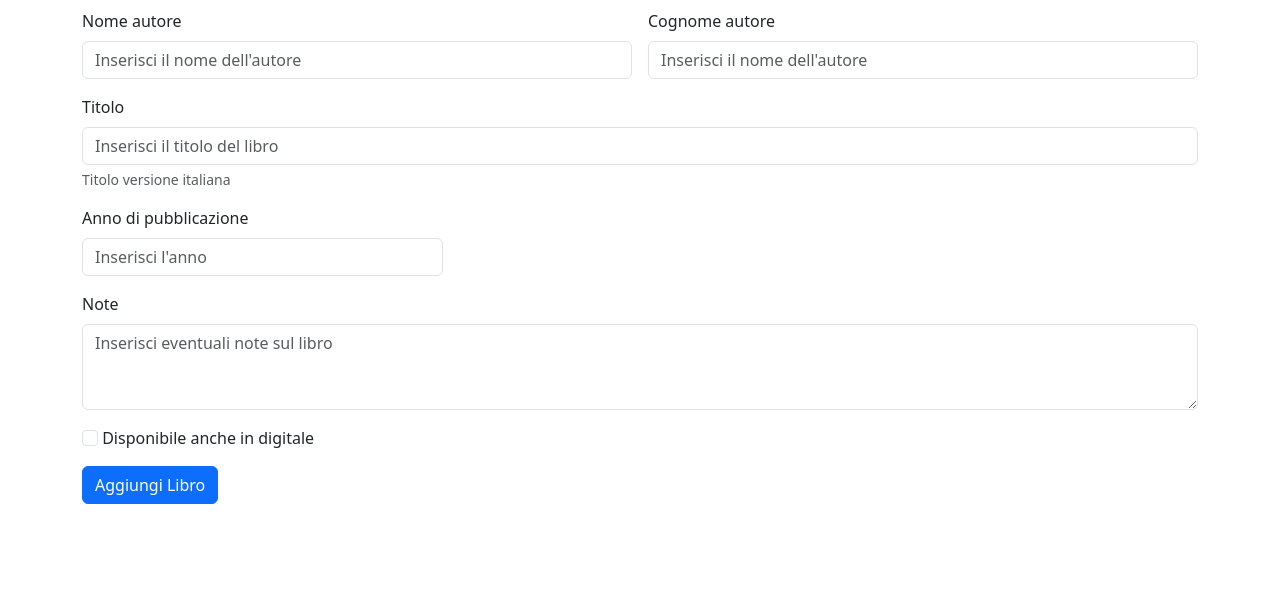
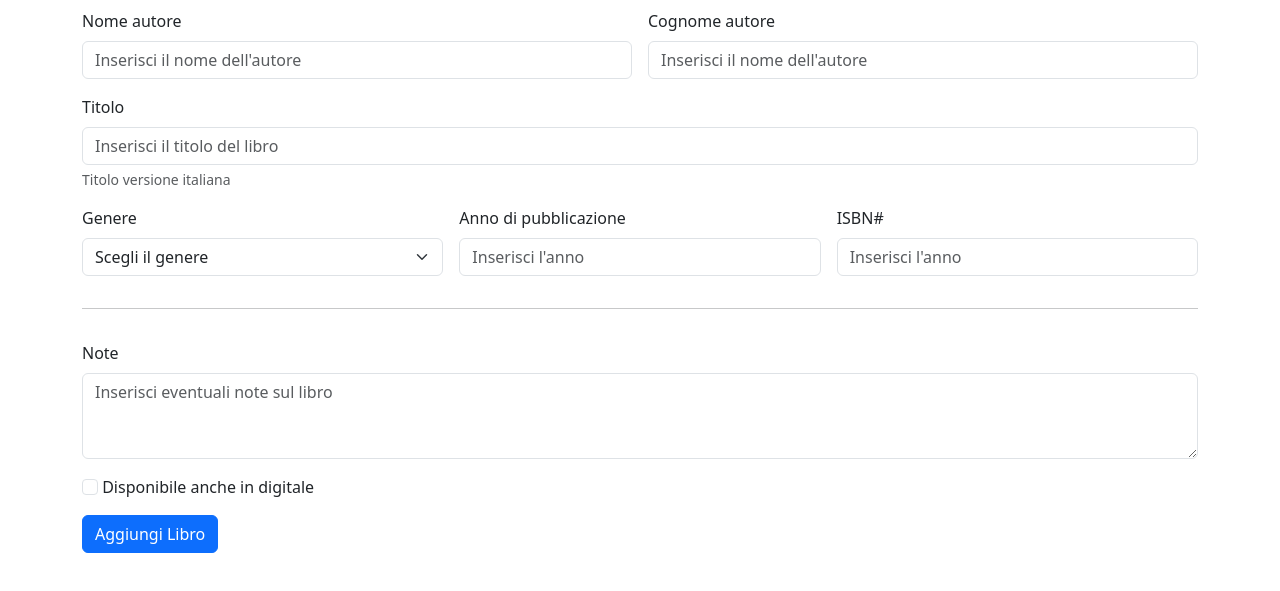
Before and after one commit to assettasimone/html-css-bootstrap-dashboard, a plain HTML site: page new-book.html in a window 1280 px wide. Shown: the part 191-782 px from the top of the page. Drawn offline with nearby package versions, Linux system fonts and the light colour scheme.

Commit message:
add form stile and elements

```diff
--- a/new-book.html
+++ b/new-book.html
@@ -78,9 +78,27 @@
                                 <div id="book-title-help" class="form-text">Titolo versione italiana</div>
                             </div>
                             <div class="col-12 col-lg-4">
+                                <label for="book-title" class="form-label">Genere</label>
+                                <select class="form-select" aria-label="Default select example">
+                                    <option selected>Scegli il genere</option>
+                                    <option value="1">Romanzo</option>
+                                    <option value="2">Giallo</option>
+                                    <option value="3">Saggistica</option>
+                                </select>
+                            </div>
+
+                            <div class="col-12 col-lg-4">
                                 <label for="book-title" class="form-label">Anno di pubblicazione</label>
                                 <input type="text" class="form-control" id="book-title" placeholder="Inserisci l'anno">
 
+                            </div>
+                            <div class="col-12 col-lg-4">
+                                <label for="book-title" class="form-label">ISBN#</label>
+                                <input type="text" class="form-control" id="book-title" placeholder="Inserisci l'anno">
+
+                            </div>
+                            <div class="col">
+                                <hr>
                             </div>
                             <div class="col-12">
                                 <label for="note-area" class="form-label">Note</label>
@@ -92,11 +110,14 @@
                                 <label class="form-check-label" for="exampleCheck1">Disponibile anche in
                                     digitale</label>
                             </div>
+                            <div class="col-12">
+                                <button type="submit" class="btn btn-primary">Aggiungi Libro</button>
+                            </div>
                         </div>
 
 
 
-                        <button type="submit" class="btn btn-primary">Aggiungi Libro</button>
+
                     </form>
                 </div>
 
```
